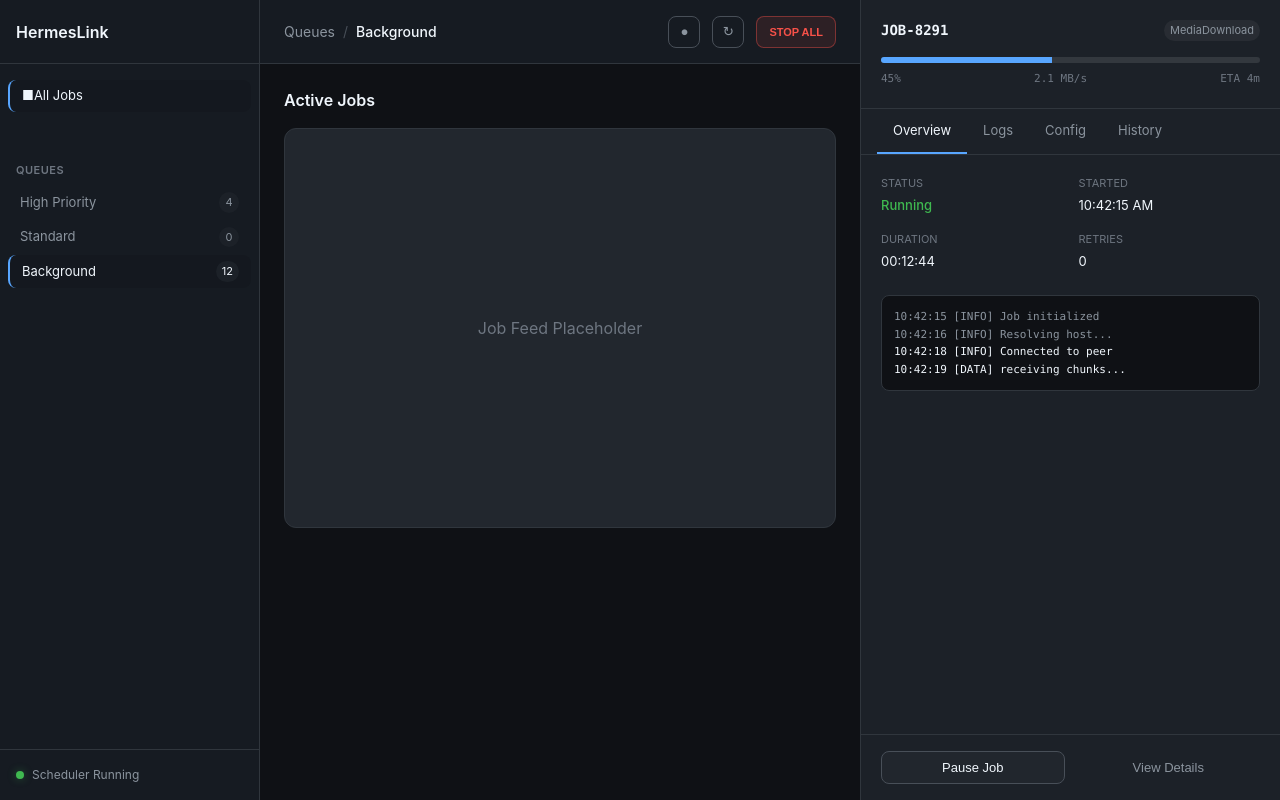
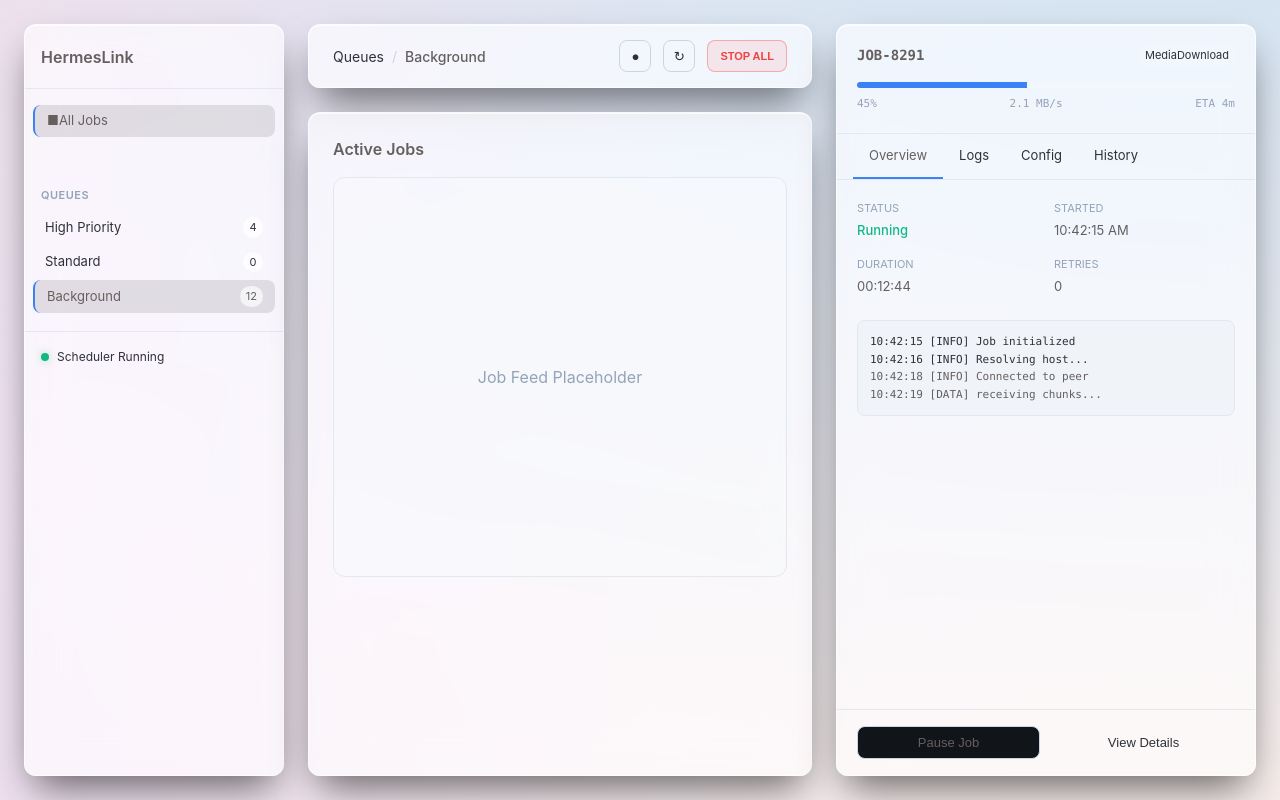
Before and after one commit to PrithvirajSinghChauhan8444/HermesLink, a React (Vite) app in the folder frontend/HermesLink_frontend/: page / in a window 1280 px wide. Built offline with nearby package versions, Linux system fonts and the light colour scheme; the HTML template or start-up script is replaced by a standard one.

Commit message:
only frontned layout without connecting to a backend

```diff
--- a/frontend/HermesLink_frontend/package.json
+++ b/frontend/HermesLink_frontend/package.json
@@ -22,6 +22,7 @@
     "eslint-plugin-react-hooks": "^7.0.1",
     "eslint-plugin-react-refresh": "^0.4.24",
     "globals": "^16.5.0",
+    "sass": "^1.97.3",
     "vite": "^7.2.4"
   }
 }
--- a/frontend/HermesLink_frontend/src/index.css
+++ b/frontend/HermesLink_frontend/src/index.css
@@ -1,2 +1,2 @@
 @import "./styles/globals.css";
-@import "./styles/tailwind.css";
+/* @import "./styles/tailwind.css"/; */
--- a/frontend/HermesLink_frontend/src/styles/dashboard.css
+++ b/frontend/HermesLink_frontend/src/styles/dashboard.css
@@ -6,7 +6,30 @@
   height: 100vh;
   width: 100vw;
   overflow: hidden;
-  background-color: var(--color-bg-app);
+  /* Artistic Mesh Background (Aurora) */
+  background-color: #f0ebf8;
+  background-image:
+    radial-gradient(at 10% 10%, rgba(255, 182, 193, 0.4) 0px, transparent 50%),
+    radial-gradient(at 90% 10%, rgba(173, 216, 230, 0.5) 0px, transparent 50%),
+    radial-gradient(at 90% 90%, rgba(255, 239, 213, 0.5) 0px, transparent 50%),
+    radial-gradient(at 10% 90%, rgba(221, 160, 221, 0.4) 0px, transparent 50%);
+  background-size: 200% 200%;
+  animation: auroraFlow 20s ease infinite;
+
+  gap: 24px;
+  padding: 24px;
+}
+
+@keyframes auroraFlow {
+  0% {
+    background-position: 0% 50%;
+  }
+  50% {
+    background-position: 100% 50%;
+  }
+  100% {
+    background-position: 0% 50%;
+  }
 }
 
 .layout-main {
@@ -16,13 +39,32 @@
   height: 100%;
   min-width: 0; /* Prevent flex overflow */
   position: relative;
+  gap: 24px;
 }
 
 .layout-content {
   flex: 1;
   overflow-y: auto;
   position: relative;
+  background-color: var(--color-bg-app); /* Fallback */
+  background-color: var(
+    --color-bg-panel
+  ); /* Matches other panels if desired, or keep app bg? */
+  background-color: transparent; /* Let app bg show? No, usually content has a bg */
   background-color: var(--color-bg-app);
+  /* Actually, usually the main content area is the "canvas".
+     With gaps, maybe it should be a panel too?
+     Let's make it a panel. */
+  background-color: var(--color-bg-panel);
+  border-radius: var(--radius-lg);
+  /* Crystal Edge */
+  border: 1px solid rgba(255, 255, 255, 0.6);
+  box-shadow:
+    var(--shadow-elevation),
+    inset 0 1px 0 0 rgba(255, 255, 255, 0.7); /* Top highlight */
+
+  backdrop-filter: blur(20px) saturate(160%); /* Boost sat for vibrancy */
+  -webkit-backdrop-filter: blur(20px) saturate(160%);
 }
 
 /* =========================================
@@ -31,11 +73,18 @@
 .sidebar {
   width: var(--width-sidebar);
   background-color: var(--color-bg-sidebar);
-  border-right: 1px solid var(--color-border-subtle);
-  display: flex;
+  /* Crystal Edge */
+  border: 1px solid rgba(255, 255, 255, 0.6);
+  box-shadow:
+    var(--shadow-elevation),
+    inset 0 1px 0 0 rgba(255, 255, 255, 0.7);
+
+  backdrop-filter: blur(20px) saturate(160%);
+  -webkit-backdrop-filter: blur(20px) saturate(160%);
   flex-direction: column;
   height: 100%;
   flex-shrink: 0;
+  border-radius: var(--radius-lg);
 }
 
 .sidebar-header {
@@ -81,8 +130,10 @@
 
 .nav-item:hover,
 .queue-item:hover {
-  background-color: rgba(255, 255, 255, 0.04);
+  background-color: rgba(255, 255, 255, 0.4);
   color: var(--color-text-primary);
+  transform: translateY(-1px);
+  box-shadow: 0 4px 12px rgba(0, 0, 0, 0.05);
 }
 
 .nav-item.active,
@@ -141,7 +192,17 @@
 .header {
   height: var(--height-header);
   background-color: var(--color-bg-header);
-  border-bottom: 1px solid var(--color-border-subtle);
+  border-radius: var(--radius-lg);
+
+  /* Crystal Edge */
+  border: 1px solid rgba(255, 255, 255, 0.6);
+  box-shadow:
+    var(--shadow-elevation),
+    inset 0 1px 0 0 rgba(255, 255, 255, 0.7);
+
+  backdrop-filter: blur(20px) saturate(160%);
+  -webkit-backdrop-filter: blur(20px) saturate(160%);
+
   display: flex;
   align-items: center;
   justify-content: space-between;
@@ -219,7 +280,17 @@
 .inspector {
   width: var(--width-inspector);
   background-color: var(--color-bg-panel);
-  border-left: 1px solid var(--color-border-subtle);
+  border-radius: var(--radius-lg);
+
+  /* Crystal Edge */
+  border: 1px solid rgba(255, 255, 255, 0.6);
+  box-shadow:
+    var(--shadow-elevation),
+    inset 0 1px 0 0 rgba(255, 255, 255, 0.7);
+
+  backdrop-filter: blur(20px) saturate(160%);
+  -webkit-backdrop-filter: blur(20px) saturate(160%);
+
   display: flex;
   flex-direction: column;
   height: 100%;
@@ -357,7 +428,7 @@
 }
 
 .btn-primary {
-  background-color: #21262d;
+  background-color: #111418;
   border: 1px solid var(--color-border-default);
   color: var(--color-text-primary);
 }
--- a/frontend/HermesLink_frontend/src/styles/globals.css
+++ b/frontend/HermesLink_frontend/src/styles/globals.css
@@ -1,22 +1,29 @@
 :root {
-  /* Color Palette - Dark Mode Optimized */
-  --color-bg-app: #0f1115;
-  --color-bg-sidebar: #161b22;
-  --color-bg-header: #161b22;
-  --color-bg-panel: #1c2128;
-  --color-bg-card: #22272e;
+  /* =========================================
+     Color Palette - Colorful Light Theme
+     ========================================= */
 
-  --color-border-subtle: #30363d;
-  --color-border-default: #484f58;
+  /* Backgrounds: Clean warm whites and soft tints */
+  --color-bg-app: #f0f4f8; /* Very soft blue-grey */
+  --color-bg-sidebar: rgba(255, 255, 255, 0.65);
+  --color-bg-header: rgba(255, 255, 255, 0.65);
+  --color-bg-panel: rgba(255, 255, 255, 0.65);
+  --color-bg-card: rgba(248, 250, 252, 0.5);
 
-  --color-text-primary: #f0f6fc;
-  --color-text-secondary: #8b949e;
-  --color-text-muted: #6e7681;
+  /* Borders: Soft but defined */
+  --color-border-subtle: #e2e8f0;
+  --color-border-default: #cbd5e1;
 
-  --color-accent-primary: #58a6ff;
-  --color-accent-success: #3fb950;
-  --color-accent-warning: #d29922;
-  --color-accent-danger: #f85149;
+  /* Text: High contrast darks */
+  --color-text-primary: #665f5f; /* Slate 800 */
+  --color-text-secondary: #2e3238; /* Slate 500 */
+  --color-text-muted: #94a3b8; /* Slate 400 */
+
+  /* Accents: Vibrant and punchy */
+  --color-accent-primary: #3b82f6; /* Bright Blue */
+  --color-accent-success: #10b981; /* Emerald */
+  --color-accent-warning: #f59e0b; /* Amber */
+  --color-accent-danger: #ef4444; /* Red */
 
   /* Layout Dimensions */
   --width-sidebar: 260px;
@@ -37,10 +44,14 @@
   --font-size-xl: 20px;
 
   /* Border Radius */
-  --radius-sm: 40px;
+  --radius-sm: 4px;
   --radius-md: 8px;
   --radius-lg: 12px;
   --radius-full: 9999px;
+
+  /* Shadows */
+  --shadow-elevation: 0 20px 40px -10px rgba(0, 0, 0, 0.6);
+  --shadow-border: 0 0 0 1px var(--color-border-subtle);
 }
 
 /* Reset & Base */
@@ -57,6 +68,25 @@ body {
   color: var(--color-text-primary);
   line-height: 1.5;
   -webkit-font-smoothing: antialiased;
+  -moz-osx-font-smoothing: grayscale;
+}
+
+/* Custom Scrollbars */
+::-webkit-scrollbar {
+  width: 8px;
+  height: 8px;
+}
+::-webkit-scrollbar-track {
+  background: transparent;
+}
+::-webkit-scrollbar-thumb {
+  background: rgba(148, 163, 184, 0.4);
+  border-radius: 99px;
+  border: 2px solid transparent;
+  background-clip: content-box;
+}
+::-webkit-scrollbar-thumb:hover {
+  background-color: rgba(148, 163, 184, 0.6);
 }
 
 /* Utility Utilities */
```
Also changed, not shown: 1 other file (tests, documents, lock files or other folders).
